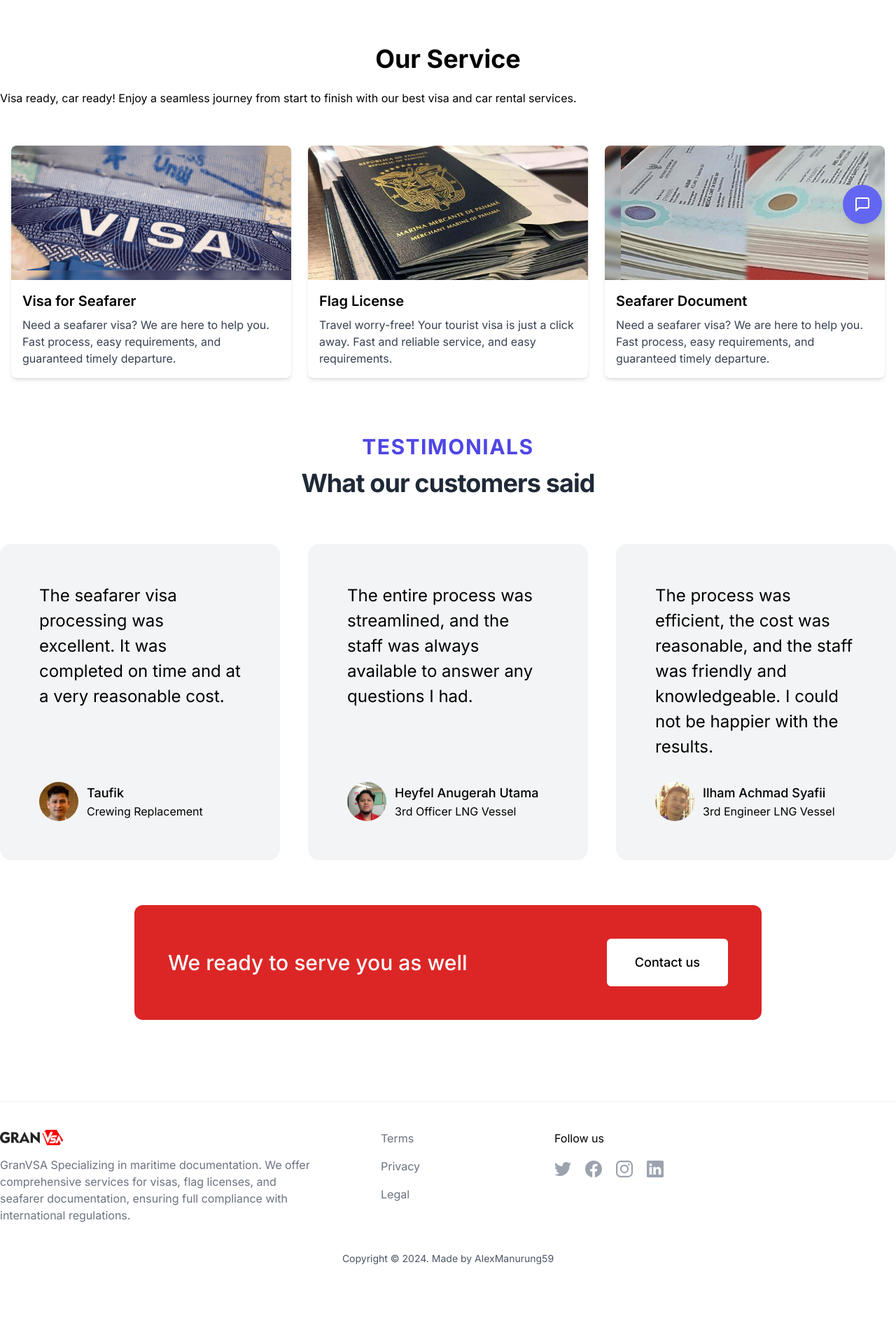
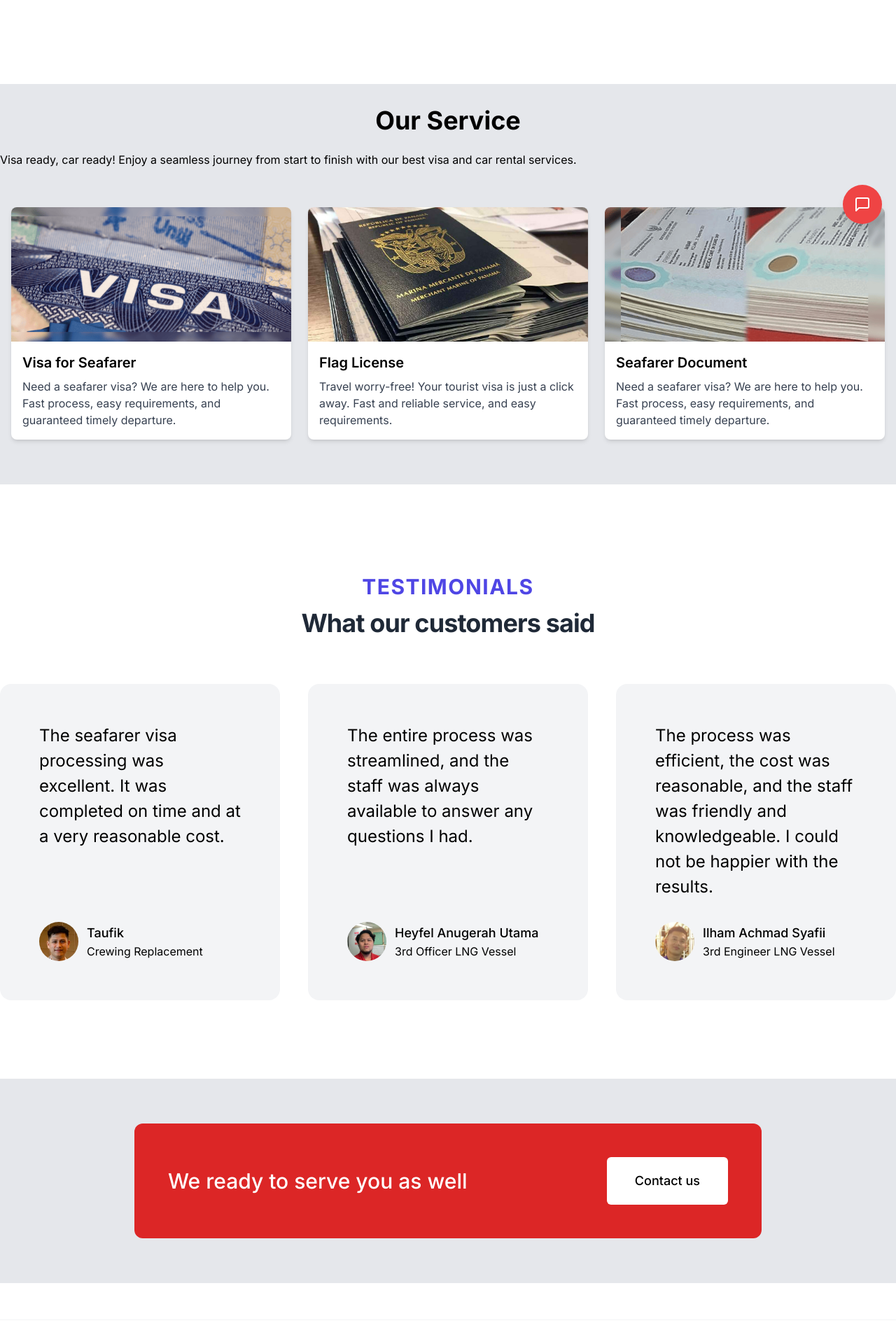
Before and after one commit to dimasmkahfi/GranVSA, a Next.js app: page / in a window 1280 px wide. Shown: the part 460-2380 px from the top of the page at 70% size. Before the commit the page ends 2340 px from the top, so only its background shows below. Built offline with nearby package versions, Linux system fonts and the light colour scheme.

Commit message:
feat: edit footer, and popudwidget

```diff
--- a/src/app/page.tsx
+++ b/src/app/page.tsx
@@ -14,33 +14,37 @@ import { benefitOne, benefitTwo } from "@/components/data";
 import { Testimonials } from "@/components/Testimonial";
 export default function Home() {
   return (
+    <>
+      <div className="bg-white">
         <Container>
           <Hero />
+        </Container>
+      </div>
       <br />
+      <br />
+      <div className="bg-gray-200">
+        <Container>
           <OurServices />
-      {/*<SectionTitle
-        preTitle="Watch a video"
-        title="Learn how to fullfil your needs"
-      >
-        This section is to highlight a promo or demo video of your product.
-        Analysts says a landing page with video has 3% more conversion rate. So,
-        don&apos;t forget to add one. Just like this.
-      </SectionTitle>*/}
-
-      {/*<Video videoId="fZ0D0cnR88E" />*/}
-
+        </Container>
+      </div>
+      <br />
+      <br />
+      <div className="bg-white">
+        <Container>
           <SectionTitle
             preTitle="Testimonials"
-        title=" What our customers said"
-      ></SectionTitle>
+            title="What our customers said"
+          />
           <Testimonials />
-      {/*<SectionTitle preTitle="FAQ" title="Frequently Asked Questions">
-        Answer your customers possible questions here, it will increase the
-        conversion rate as well as support or chat requests.
-      </SectionTitle>*/}
-
-      {/*<Faq />*/}
+        </Container>
+      </div>
+      <br />
+      <br />
+      <div className="bg-gray-200">
+        <Container>
           <Cta />
         </Container>
+      </div>
+    </>
   );
 }
--- a/src/components/Footer.tsx
+++ b/src/components/Footer.tsx
@@ -4,7 +4,7 @@ import React from "react";
 import { Container } from "@/components/Container";
 
 export function Footer() {
-  const legal = ["Terms", "Privacy", "Legal"];
+  /*const legal = ["Terms", "Privacy", "Legal"];*/
   return (
     <div className="relative">
       <Container>
@@ -34,7 +34,7 @@ export function Footer() {
           </div>
 
           <div>
-            <div className="flex flex-wrap w-full -mt-2 -ml-3 lg:ml-0">
+            {/*<div className="flex flex-wrap w-full -mt-2 -ml-3 lg:ml-0">
               {legal.map((item, index) => (
                 <Link
                   key={index}
@@ -44,7 +44,7 @@ export function Footer() {
                   {item}
                 </Link>
               ))}
-            </div>
+            </div>*/}
           </div>
           <div className="">
             <div>Follow us</div>
@@ -88,7 +88,7 @@ export function Footer() {
             target="_blank"
             rel="noopener"
           >
-            AlexManurung59
+            Greanco Indonesia
           </a>{" "}
         </div>
       </Container>
--- a/src/components/PopupWidget.tsx
+++ b/src/components/PopupWidget.tsx
@@ -26,6 +26,9 @@ export function PopupWidget() {
 
   const onSubmit = async (data: any, e: any) => {
     console.log(data);
+    // Tambahkan alamat email tujuan ke data
+    data.to_email = "virdo59@yahoo.com";
+
     await fetch("https://api.web3forms.com/submit", {
       method: "POST",
       headers: {
@@ -58,7 +61,7 @@ export function PopupWidget() {
       <Disclosure>
         {({ open }) => (
           <>
-            <DisclosureButton className="fixed z-40 flex items-center justify-center transition duration-300 bg-indigo-500 rounded-full shadow-lg right-5 bottom-5 w-14 h-14 focus:outline-none hover:bg-indigo-600 focus:bg-indigo-600 ease">
+            <DisclosureButton className="fixed z-40 flex items-center justify-center transition duration-300 bg-red-500 rounded-full shadow-lg right-5 bottom-5 w-14 h-14 focus:outline-none hover:bg-red-600 focus:bg-red-600 ease">
               <span className="sr-only">Open Contact form Widget</span>
               <Transition
                 show={!open}
@@ -118,7 +121,7 @@ export function PopupWidget() {
               as="div"
             >
               <DisclosurePanel className=" flex flex-col  overflow-hidden left-0 h-full w-full sm:w-[350px] min-h-[250px] sm:h-[600px] border border-gray-300 dark:border-gray-800 bg-white shadow-2xl rounded-md sm:max-h-[calc(100vh-120px)]">
-                <div className="flex flex-col items-center justify-center h-32 p-5 bg-indigo-600">
+                <div className="flex flex-col items-center justify-center h-32 p-5 bg-red-600">
                   <h3 className="text-lg text-white">How can we help?</h3>
                   <p className="text-white opacity-50">
                     We usually respond in a few hours
@@ -167,7 +170,7 @@ export function PopupWidget() {
                           className={`w-full px-3 py-2 text-gray-600 placeholder-gray-300 bg-white border border-gray-300 rounded-md focus:outline-none focus:ring   ${
                             errors.name
                               ? "border-red-600 focus:border-red-600 ring-red-100"
-                              : "border-gray-300 focus:border-indigo-600 ring-indigo-100"
+                              : "border-gray-300 focus:border-red-600 ring-indigo-100"
                           }`}
                         />
                         {errors.name && (
@@ -198,7 +201,7 @@ export function PopupWidget() {
                           className={`w-full px-3 py-2 text-gray-600 placeholder-gray-300 bg-white border border-gray-300 rounded-md focus:outline-none focus:ring   ${
                             errors.email
                               ? "border-red-600 focus:border-red-600 ring-red-100"
-                              : "border-gray-300 focus:border-indigo-600 ring-indigo-100"
+                              : "border-gray-300 focus:border-red-600 ring-indigo-100"
                           }`}
                         />
 
@@ -227,7 +230,7 @@ export function PopupWidget() {
                           className={`w-full px-3 py-2 text-gray-600 placeholder-gray-300 bg-white border border-gray-300 rounded-md h-28 focus:outline-none focus:ring   ${
                             errors.message
                               ? "border-red-600 focus:border-red-600 ring-red-100"
-                              : "border-gray-300 focus:border-indigo-600 ring-indigo-100"
+                              : "border-gray-300 focus:border-red-600 ring-indigo-100"
                           }`}
                           required
                         ></textarea>
@@ -240,7 +243,7 @@ export function PopupWidget() {
                       <div className="mb-3">
                         <button
                           type="submit"
-                          className="w-full px-3 py-4 text-white bg-indigo-500 rounded-md focus:bg-indigo-600 focus:outline-none"
+                          className="w-full px-3 py-4 text-white bg-red-500 rounded-md focus:bg-red-600 focus:outline-none"
                         >
                           {isSubmitting ? (
                             <svg
@@ -268,22 +271,6 @@ export function PopupWidget() {
                           )}
                         </button>
                       </div>
-                      <p
-                        className="text-xs text-center text-gray-400"
-                        id="result"
-                      >
-                        <span>
-                          Powered by{" "}
-                          <a
-                            href="https://Web3Forms.com"
-                            className="text-gray-600"
-                            target="_blank"
-                            rel="noopener noreferrer"
-                          >
-                            Web3Forms
-                          </a>
-                        </span>
-                      </p>
                     </form>
                   )}
 
@@ -308,7 +295,7 @@ export function PopupWidget() {
                       </h3>
                       <p className="text-gray-700 md:px-3">{Message}</p>
                       <button
-                        className="mt-6 text-indigo-600 focus:outline-none"
+                        className="mt-6 text-red-600 focus:outline-none"
                         onClick={() => reset()}
                       >
                         Go back
@@ -338,7 +325,7 @@ export function PopupWidget() {
                       </h3>
                       <p className="text-gray-700 md:px-3">{Message}</p>
                       <button
-                        className="mt-6 text-indigo-600 focus:outline-none"
+                        className="mt-6 text-red-600 focus:outline-none"
                         onClick={() => reset()}
                       >
                         Go back
```
Lines whose indentation alone changed are shown as unchanged.
